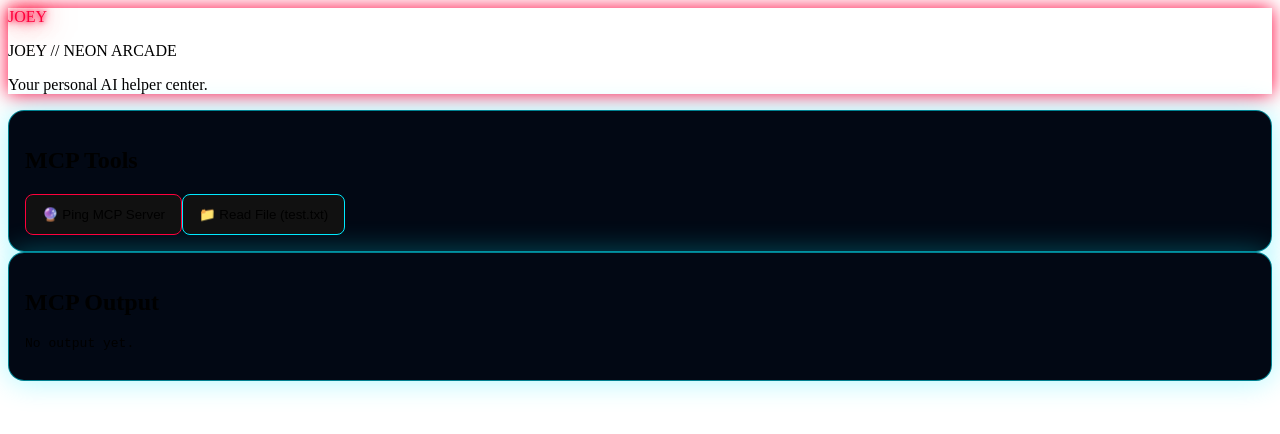
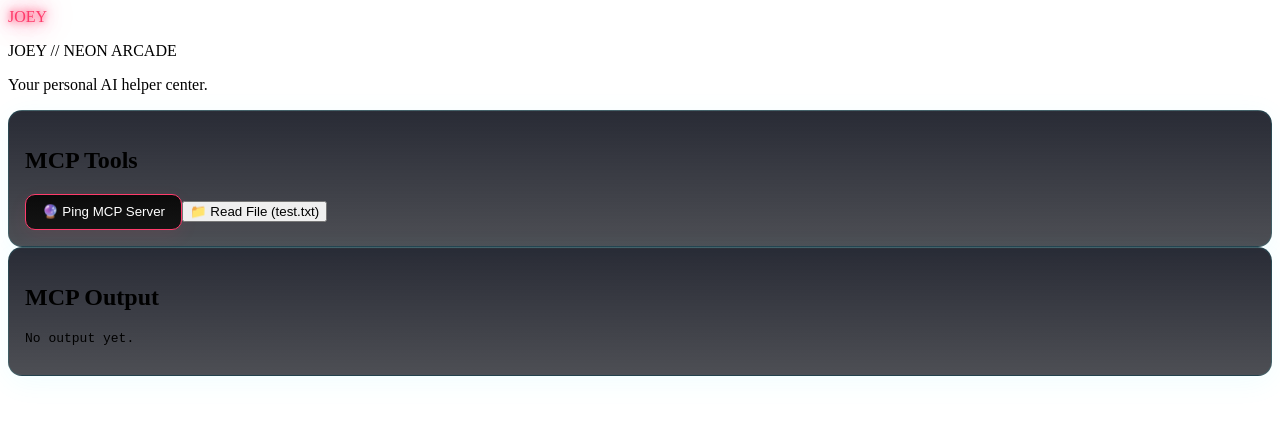
Before and after one commit to DJHilton1995/joeypalma, a Next.js app: page / in a window 1280 px wide. Shown: the top 434 px of the page. Built offline with nearby package versions, Linux system fonts and the light colour scheme.

Commit message:
Update globals.css

```diff
--- a/app/globals.css
+++ b/app/globals.css
@@ -2,74 +2,70 @@
 @tailwind components;
 @tailwind utilities;
 
+/* Background helpers */
+.bg-neon-grid {
+  background: radial-gradient(ellipse at center, rgba(2,8,20,0.6) 0%, rgba(0,2,15,0.85) 60%), linear-gradient(180deg, rgba(0,0,0,0.15), rgba(0,0,0,0.6));
+  background-blend-mode: overlay;
+}
+
 /* Neon Text */
 .neon-text {
-  color: #ff003c;
+  color: #ff3b6b;
   text-shadow:
-    0 0 5px #ff003c,
-    0 0 10px #ff003c,
-    0 0 20px #ff003c,
-    0 0 40px #ff003c;
+    0 0 6px #ff3b6b,
+    0 0 14px #ff3b6b,
+    0 0 30px #ff3b6b;
 }
 
-/* Glow Border */
-.neon-border {
-  border: 1px solid #00eaff;
-  box-shadow:
-    0 0 10px #00eaff,
-    inset 0 0 10px #00eaff;
+/* Accent cyan */
+.accent-cyan {
+  color: #9be7ff;
+  text-shadow: 0 0 8px #00eaff55;
 }
 
-/* Animated Glow Pulse */
-@keyframes pulseGlow {
-  0% {
-    box-shadow: 0 0 10px #ff003c;
-  }
-  50% {
-    box-shadow: 0 0 25px #ff003c;
-  }
-  100% {
-    box-shadow: 0 0 10px #ff003c;
-  }
+/* Panels */
+.neon-panel {
+  background: linear-gradient(180deg, rgba(3,6,18,0.85), rgba(2,4,12,0.7));
+  border: 1px solid rgba(0,234,255,0.12);
+  box-shadow: 0 6px 30px rgba(0,234,255,0.06), inset 0 1px 0 rgba(255,255,255,0.02);
+  border-radius: 14px;
+  padding: 1rem;
 }
 
-.glow-pulse {
-  animation: pulseGlow 2s infinite ease-in-out;
+/* Buttons */
+.cyber-btn {
+  background: linear-gradient(180deg, #0b0b0b, #141414);
+  border: 1px solid #ff3b6b;
+  color: white;
+  padding: 0.6rem 1rem;
+  border-radius: 10px;
+  box-shadow: 0 6px 18px rgba(255,59,107,0.08);
+  transition: transform .12s ease, box-shadow .12s ease;
+}
+.cyber-btn:hover { transform: translateY(-2px); box-shadow: 0 12px 30px rgba(255,59,107,0.14); }
+
+.cyber-btn-cyan {
+  border: 1px solid #00eaff;
+  box-shadow: 0 6px 18px rgba(0,234,255,0.06);
+}
+.cyber-btn-cyan:hover { box-shadow: 0 12px 30px rgba(0,234,255,0.12); }
+
+/* Glow orbs and scanlines */
+.glow-orb {
+  position: absolute;
+  filter: blur(36px);
+  opacity: 0.9;
+  pointer-events: none;
+}
+.scanlines::after {
+  content: "";
+  position: absolute;
+  inset: 0;
+  background-image: linear-gradient(rgba(255,255,255,0.02) 1px, transparent 1px);
+  background-size: 100% 6px;
+  mix-blend-mode: overlay;
+  pointer-events: none;
 }
 
-/* Cyberpunk Button */
-.cyber-btn {
-  background: #111;
-  border: 1px solid #ff003c;
-  padding: 0.75rem 1rem;
-  border-radius: 0.5rem;
-  transition: 0.2s ease;
-}
-
-.cyber-btn:hover {
-  background: #ff003c;
-  box-shadow: 0 0 20px #ff003c;
-}
-
-/* Blue Variant */
-.cyber-btn-blue {
-  background: #111;
-  border: 1px solid #00eaff;
-  padding: 0.75rem 1rem;
-  border-radius: 0.5rem;
-  transition: 0.2s ease;
-}
-
-.cyber-btn-blue:hover {
-  background: #00eaff;
-  box-shadow: 0 0 20px #00eaff;
-}
-
-/* Neon Panel */
-.neon-panel {
-  background: #020814;
-  border: 1px solid #00eaff88;
-  box-shadow: 0 0 30px #00eaff55;
-  border-radius: 1rem;
-  padding: 1rem;
-}
+/* Small utilities */
+.rounded-xl-2 { border-radius: 1rem; }
```
